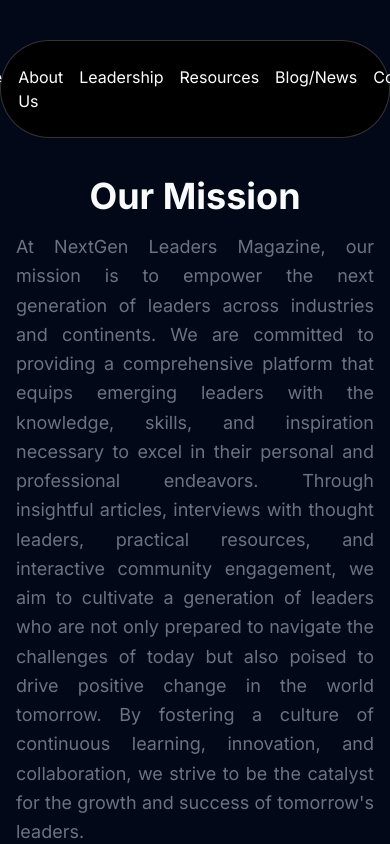
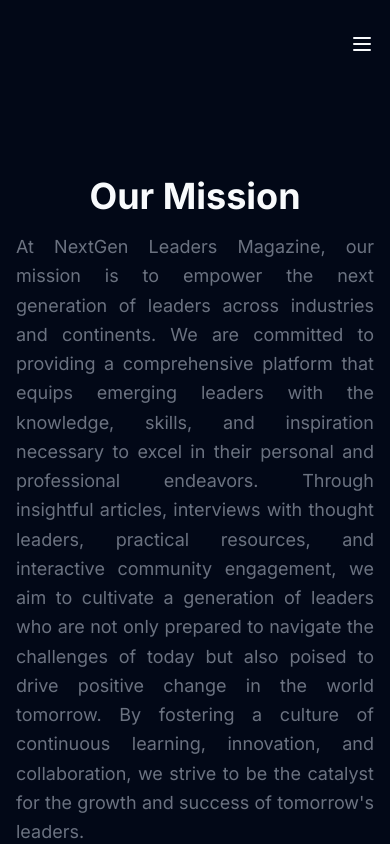
Before and after one commit to ravindrasirvi609/nextgen, a Next.js app: page /mission-vision in a window 390 px wide. Shown: the top 844 px of the page. Built offline with nearby package versions, Linux system fonts and the light colour scheme.

Commit message:
refactor: Update MacbookScroll component styles for responsive design

```diff
--- a/src/components/navbar.tsx
+++ b/src/components/navbar.tsx
@@ -1,72 +1,124 @@
 "use client";
 import React, { useState, useEffect } from "react";
+import { cn } from "@/utils/cn";
+import { motion, AnimatePresence } from "framer-motion";
 import { HoveredLink, Menu, MenuItem } from "./ui/navbar-manu";
-import { cn } from "@/utils/cn";
 
 export function Navbar({ className }: { className?: string }) {
   const [active, setActive] = useState<string | null>(null);
-  const [isSmallScreen, setIsSmallScreen] = useState<boolean>(false);
+  const [isMenuOpen, setIsMenuOpen] = useState(false);
+
+  const toggleMenu = () => {
+    setIsMenuOpen(!isMenuOpen);
+  };
 
   useEffect(() => {
-    const checkScreenSize = () => {
-      setIsSmallScreen(window.innerWidth < 640); // Adjust the threshold as needed
-    };
-
-    checkScreenSize();
-    window.addEventListener("resize", checkScreenSize);
-
-    return () => window.removeEventListener("resize", checkScreenSize);
-  }, []);
-
-  const handleClick = (item: string | null) => {
-    if (isSmallScreen) {
-      setActive(active === item ? null : item);
+    const handleResize = () => {
+      if (window.innerWidth > 768) {
+        setIsMenuOpen(false);
       }
     };
 
+    window.addEventListener("resize", handleResize);
+    return () => window.removeEventListener("resize", handleResize);
+  }, []);
+
   return (
-    <div
-      className={cn("fixed top-10 inset-x-0 max-w-2xl mx-auto z-50", className)}
+    <nav
+      className={cn("fixed top-4 inset-x-0 max-w-4xl mx-auto z-50", className)}
     >
+      <div className="relative px-4 md:px-0">
+        {/* Mobile Menu Button */}
+        <button
+          className="md:hidden absolute right-4 top-4 z-50"
+          onClick={toggleMenu}
+        >
+          <span className="sr-only">Toggle menu</span>
+          <svg
+            xmlns="http://www.w3.org/2000/svg"
+            className="h-6 w-6"
+            fill="none"
+            viewBox="0 0 24 24"
+            stroke="currentColor"
+          >
+            <path
+              strokeLinecap="round"
+              strokeLinejoin="round"
+              strokeWidth={2}
+              d={
+                isMenuOpen ? "M6 18L18 6M6 6l12 12" : "M4 6h16M4 12h16M4 18h16"
+              }
+            />
+          </svg>
+        </button>
+
+        {/* Desktop Menu */}
+        <div className="hidden md:block">
           <Menu setActive={setActive}>
-        <MenuItem setActive={handleClick} active={active} item="Home">
+            <MenuItem setActive={setActive} active={active} item="Home">
               <HoveredLink href="/">Home</HoveredLink>
             </MenuItem>
-        <MenuItem setActive={handleClick} active={active} item="About Us">
-          <div className="flex flex-col sm:space-y-4 text-sm">
+            <MenuItem setActive={setActive} active={active} item="About Us">
+              <div className="flex flex-col space-y-2">
                 <HoveredLink href="/about-us">About Us</HoveredLink>
-            <HoveredLink href="/mission-vision">Mission & Vision</HoveredLink>
+                <HoveredLink href="/mission-vision">
+                  Mission & Vision
+                </HoveredLink>
                 <HoveredLink href="/team">Our Team</HoveredLink>
                 <HoveredLink href="/testimonials">Testimonials</HoveredLink>
               </div>
             </MenuItem>
-        <MenuItem setActive={handleClick} active={active} item="Leadership">
+            <MenuItem setActive={setActive} active={active} item="Leadership">
               <HoveredLink href="/leadership">Leadership</HoveredLink>
             </MenuItem>
-        <MenuItem setActive={handleClick} active={active} item="Resources">
-          <div className="flex flex-col sm:space-y-4 text-sm">
+            <MenuItem setActive={setActive} active={active} item="Resources">
+              <div className="flex flex-col space-y-2">
                 <HoveredLink href="/blogs">Articles</HoveredLink>
-            <HoveredLink href="/books">magazine</HoveredLink>
+                <HoveredLink href="/books">Magazine</HoveredLink>
                 <HoveredLink href="/videos">Videos</HoveredLink>
                 <HoveredLink href="/podcasts">Podcasts</HoveredLink>
               </div>
             </MenuItem>
-        <MenuItem setActive={handleClick} active={active} item="Blog/News">
-          <div className="flex flex-col sm:space-y-4 text-sm">
+            <MenuItem setActive={setActive} active={active} item="Blog/News">
+              <div className="flex flex-col space-y-2">
                 <HoveredLink href="/blogs">Blogs</HoveredLink>
                 <HoveredLink href="/createBlog">Create Blog</HoveredLink>
               </div>
             </MenuItem>
-        <MenuItem setActive={handleClick} active={active} item="Contact">
-          <div className="flex flex-col sm:space-y-4 text-sm">
+            <MenuItem setActive={setActive} active={active} item="Contact">
+              <div className="flex flex-col space-y-2">
                 <HoveredLink href="/contact">Contact</HoveredLink>
-            <HoveredLink href="/advertigment-with-us">
-              Advertisement with Us
+                <HoveredLink href="/advertise-with-us">
+                  Advertise with Us
                 </HoveredLink>
                 <HoveredLink href="/membership">Membership</HoveredLink>
               </div>
             </MenuItem>
           </Menu>
         </div>
+
+        {/* Mobile Menu */}
+        <AnimatePresence>
+          {isMenuOpen && (
+            <motion.div
+              initial={{ opacity: 0, y: -20 }}
+              animate={{ opacity: 1, y: 0 }}
+              exit={{ opacity: 0, y: -20 }}
+              transition={{ duration: 0.2 }}
+              className="md:hidden fixed inset-0 bg-white dark:bg-gray-800 z-40"
+            >
+              <div className="flex flex-col space-y-4 p-4 mt-16">
+                <HoveredLink href="/">Home</HoveredLink>
+                <HoveredLink href="/about-us">About Us</HoveredLink>
+                <HoveredLink href="/leadership">Leadership</HoveredLink>
+                <HoveredLink href="/blogs">Resources</HoveredLink>
+                <HoveredLink href="/blogs">Blog/News</HoveredLink>
+                <HoveredLink href="/contact">Contact</HoveredLink>
+              </div>
+            </motion.div>
+          )}
+        </AnimatePresence>
+      </div>
+    </nav>
   );
 }
--- a/src/components/ui/navbar-manu.tsx
+++ b/src/components/ui/navbar-manu.tsx
@@ -1,5 +1,7 @@
+"use client";
+
 import React, { useState, useEffect } from "react";
-import { motion } from "framer-motion";
+import { motion, AnimatePresence } from "framer-motion";
 import Link from "next/link";
 import Image from "next/image";
 
@@ -12,16 +14,18 @@
   restSpeed: 0.001,
 };
 
-export const MenuItem = ({
+interface MenuItemProps {
+  setActive: (item: string | null) => void;
+  active: string | null;
+  item: string;
+  children?: React.ReactNode;
+}
+
+export const MenuItem: React.FC<MenuItemProps> = ({
   setActive,
   active,
   item,
   children,
-}: {
-  setActive: (item: string | null) => void;
-  active: string | null;
-  item: string;
-  children?: React.ReactNode;
 }) => {
   const [isOpen, setIsOpen] = useState<boolean>(false);
 
@@ -47,78 +51,78 @@
       onClick={handleClick}
       onMouseEnter={handleMouseEnter}
       onMouseLeave={handleMouseLeave}
-      className="relative"
+      className="relative group"
     >
       <motion.p
-        transition={{ duration: 0.3 }}
-        className="cursor-pointer text-black hover:opacity-[0.9] dark:text-white"
+        whileHover={{ scale: 1.05 }}
+        transition={{ duration: 0.2 }}
+        className="cursor-pointer text-black hover:text-blue-600 dark:text-white dark:hover:text-blue-400 font-medium"
       >
         {item}
       </motion.p>
-      {isOpen && children && (
-        <motion.div
-          initial={{ opacity: 0, scale: 0.85, y: 10 }}
-          animate={{ opacity: 1, scale: 1, y: 0 }}
-          transition={transition}
-          className="absolute top-full left-1/2 transform -translate-x-1/2"
-        >
+      <AnimatePresence>
+        {isOpen && children && (
           <motion.div
-            layoutId="active"
-            className="bg-white dark:bg-black backdrop-blur-sm rounded-2xl overflow-hidden border border-black/[0.2] dark:border-white/[0.2] shadow-xl"
+            initial={{ opacity: 0, y: 10 }}
+            animate={{ opacity: 1, y: 0 }}
+            exit={{ opacity: 0, y: 10 }}
+            transition={transition}
+            className="absolute top-full left-1/2 transform -translate-x-1/2 z-10"
           >
-            <motion.div layout className="w-max h-full p-4">
-              {children}
-            </motion.div>
+            <div className="bg-white dark:bg-gray-800 rounded-lg overflow-hidden border border-gray-200 dark:border-gray-700 shadow-lg">
+              <div className="w-max h-full p-4">{children}</div>
+            </div>
           </motion.div>
-        </motion.div>
-      )}
+        )}
+      </AnimatePresence>
     </div>
   );
 };
 
-export const Menu = ({
-  setActive,
-  children,
-}: {
+interface MenuProps {
   setActive: (item: string | null) => void;
   children: React.ReactNode;
-}) => {
+}
+
+export const Menu: React.FC<MenuProps> = ({ setActive, children }) => {
   return (
-    <nav className="relative rounded-full border border-transparent dark:bg-black dark:border-white/[0.2] bg-white shadow-input flex justify-center space-x-4 px-8 py-6">
+    <nav className="relative rounded-full border border-gray-200 dark:border-gray-700 bg-white dark:bg-gray-800 shadow-lg flex justify-center space-x-6 px-8 py-4">
       {children}
     </nav>
   );
 };
 
-export const ProductItem = ({
+interface ProductItemProps {
+  title: string;
+  description: string;
+  href: string;
+  src: string;
+}
+
+export const ProductItem: React.FC<ProductItemProps> = ({
   title,
   description,
   href,
   src,
-}: {
-  title: string;
-  description: string;
-  href: string;
-  src: string;
 }) => {
   return (
-    <a href={href} className="flex space-x-2">
+    <Link href={href} className="flex space-x-3 items-center group">
       <Image
         src={src}
-        width={140}
-        height={70}
+        width={80}
+        height={80}
         alt={title}
-        className="flex-shrink-0 rounded-md shadow-2xl"
+        className="rounded-md shadow-md group-hover:shadow-lg transition-shadow duration-200"
       />
       <div>
-        <h4 className="text-xl font-bold mb-1 text-black dark:text-white">
+        <h4 className="text-lg font-semibold mb-1 text-black dark:text-white group-hover:text-blue-600 dark:group-hover:text-blue-400 transition-colors duration-200">
           {title}
         </h4>
-        <p className="text-neutral-700 text-sm max-w-[10rem] dark:text-neutral-300">
+        <p className="text-gray-600 text-sm max-w-[12rem] dark:text-gray-300">
           {description}
         </p>
       </div>
-    </a>
+    </Link>
   );
 };
 
@@ -126,7 +130,7 @@
   return (
     <Link
       {...rest}
-      className="text-neutral-700 dark:text-neutral-200 hover:text-black"
+      className="text-gray-700 dark:text-gray-300 hover:text-blue-600 dark:hover:text-blue-400 transition-colors duration-200"
     >
       {children}
     </Link>
```
Lines whose indentation alone changed are shown as unchanged.
